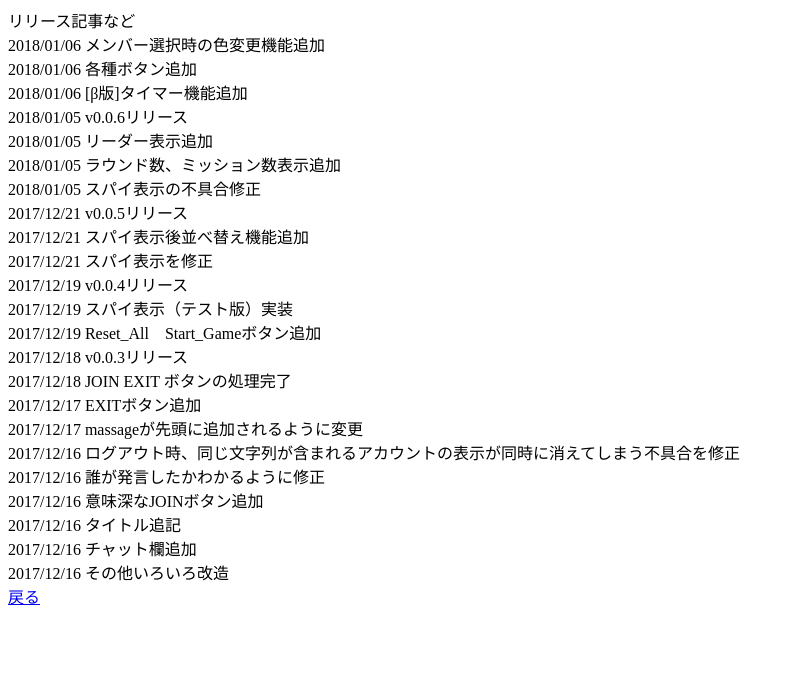
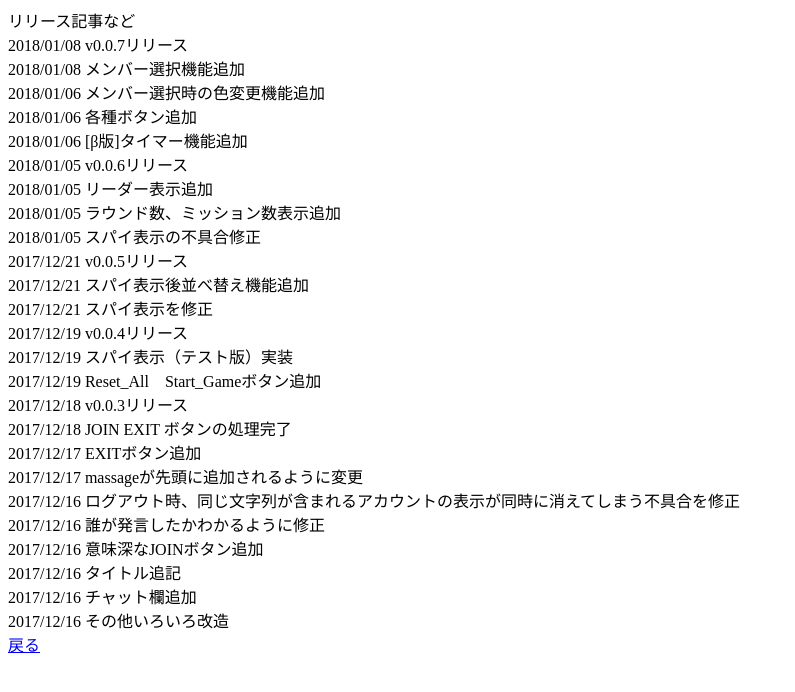
Before and after one commit to s1maPUTTY0/lonelypopaye, a website: page note.html in a window 1280 px wide. Shown: the whole page, without its empty margins (0-795 px from the left). Drawn offline with Linux system fonts and the light colour scheme.

Commit message:
memberdisplay

```diff
--- a/note.html
+++ b/note.html
@@ -6,6 +6,8 @@
         <a>リリース記事など</a>
     </head>
     <body>
+        <div>2018/01/08 v0.0.7リリース</div>
+        <div>2018/01/08 メンバー選択機能追加</div>
         <div>2018/01/06 メンバー選択時の色変更機能追加</div>
         <div>2018/01/06 各種ボタン追加</div>
         <div>2018/01/06 [β版]タイマー機能追加</div>
```
Also changed, not shown: index.html (+1 -1 lines).
